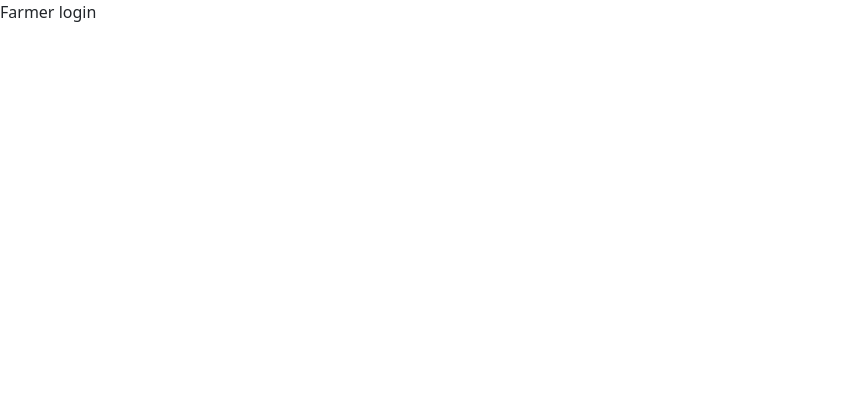
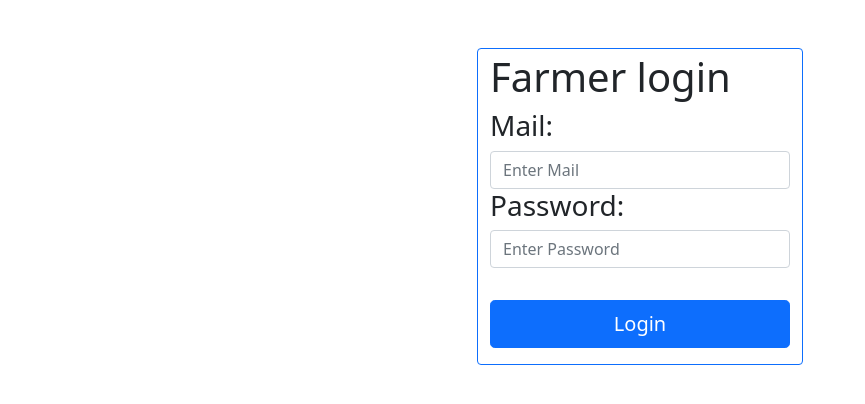
Before and after one commit to Tale152/brittany, a React (Create React App) app in the folder web-client/: page / in a window 1280 px wide. Shown: the top 404 px of the page, without its empty margins (0-865 px from the left). Built offline with nearby package versions, Linux system fonts and the light colour scheme.

Commit message:
predisposed FarmerLoginPage

```diff
--- /dev/null
+++ b/web-client/src/react/_common/form/button/FormButton.js
@@ -0,0 +1,16 @@
+import Button from 'react-bootstrap/Button'
+
+export default function FormButton(props){
+    return (
+        <Button
+            style={props.isLoading ? { pointerEvents: "none", opacity: "0.4" } : {}}
+            className="col-lg-12 mt-3"
+            variant="primary"
+            size="lg"
+            block
+            onClick={props.onClick}
+        >
+            {props.text}
+        </Button>
+    )
+}
--- /dev/null
+++ b/web-client/src/react/_common/form/button/FormLogin.js
@@ -0,0 +1,11 @@
+import FormButton from './FormButton'
+
+export default function FormLogin(props){
+    return (
+        <FormButton
+            isLoading = { props.isLoading }
+            onClick = { props.onClick }
+            text = { props.text }
+        />
+    )
+}
--- /dev/null
+++ b/web-client/src/react/_common/form/input/FormInput.js
@@ -0,0 +1,16 @@
+import Form from 'react-bootstrap/Form'
+
+export default function FormInput(props){
+    return (
+        <>
+            <h3>{props.text}</h3>
+            <Form.Control
+                style={props.isLoading ? { pointerEvents: "none", opacity: "0.4" } : {}}
+                type={props.type}
+                onChange={e => props.onChange(e.target.value)}
+                placeholder={props.placeholder}
+                onKeyPress={event => { if (event.charCode === 13) props.onEnter() }}
+            />
+        </>
+    )
+}
--- /dev/null
+++ b/web-client/src/react/_common/form/input/FormPassword.js
@@ -0,0 +1,15 @@
+import FormInput from './FormInput'
+
+export default function FormPassword(props) {
+
+    return (
+        <FormInput
+            text={props.text}
+            type="password"
+            placeholder = {props.placeholder}
+            onChange = {props.onChange}
+            onEnter={props.onEnter}
+        />
+    )
+
+}
--- /dev/null
+++ b/web-client/src/react/_common/form/input/FormText.js
@@ -0,0 +1,15 @@
+import FormInput from './FormInput'
+
+export default function FormText(props) {
+
+    return (
+        <FormInput
+            text={props.text}
+            type="text"
+            placeholder = {props.placeholder}
+            onChange = {props.onChange}
+            onEnter={props.onEnter}
+        />
+    )
+
+}
--- a/web-client/src/react/farmerLogin/components/FarmerLoginPage.js
+++ b/web-client/src/react/farmerLogin/components/FarmerLoginPage.js
@@ -1,5 +1,47 @@
+import { useState } from 'react'
+import Row from 'react-bootstrap/Row'
+import Form from 'react-bootstrap/Form'
+
+import FormText from '../../_common/form/input/FormText'
+import FormPassword from '../../_common/form/input/FormPassword'
+import FormLogin from '../../_common/form/button/FormLogin'
+
 export default function FarmerLoginPage() {
 
-    return <p>Farmer login</p>
+    const [inputMail, setInputMail] = useState(undefined)
+    const [inputPassword, setInputPassword] = useState(undefined)
+
+    return (
+        <div role="main" style={{ overflowX: "hidden" }}>
+            <Row className="d-flex justify-content-center">
+                <div className="my-5 container col-lg-3 col-9 border border-primary rounded trnsp">
+                    <Form className="mt-1 mb-3"  >
+                        <h1>Farmer login</h1>
+                        <FormText
+                            isLoading = { false }   //TODO
+                            text = { "Mail:" }
+                            placeholder = { "Enter Mail" }
+                            onChange = { input => setInputMail(input) }
+                            onEnter = { () => {console.log("enter")} } //TODO
+                        />
+                        <FormPassword
+                            isLoading = { false }   //TODO
+                            text = { "Password:" }
+                            placeholder = { "Enter Password" }
+                            onChange = { input => setInputPassword(input) }
+                            onEnter = { () => {console.log("enter")} } //TODO
+                        />
+                        <div className="mt-lg-3">
+                            <FormLogin
+                                isLoading = { false }
+                                text={ "Login" }
+                                onClick = { () => {console.log(inputMail + " " + inputPassword)} }
+                            />
+                        </div>
+                    </Form>
+                </div>
+            </Row>
+        </div>
+    )
 
 }
```
